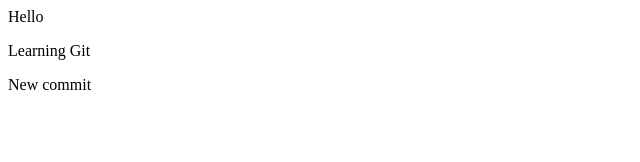
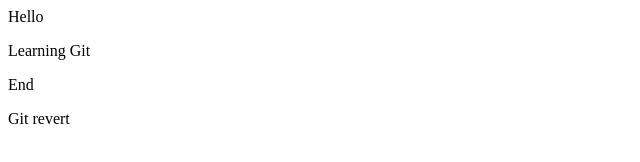
Before and after one commit to yozooo/demo_repo, a plain HTML site: page index.html in a window 1280 px wide. Shown: the whole page, without its empty margins (0-640 px from the left). Drawn offline with Linux system fonts and the light colour scheme.

Commit message:
Revert "Added final change"
This reverts commit 0c0f982ee5d4b05c29042df8656330b4f589609a.

```diff
--- a/index.html
+++ b/index.html
@@ -1,3 +1,4 @@
 <p>Hello</p>
 <p>Learning Git</p>
-<p>New commit</p>
+<p>End</p>
+<p>Git revert</p>
```
